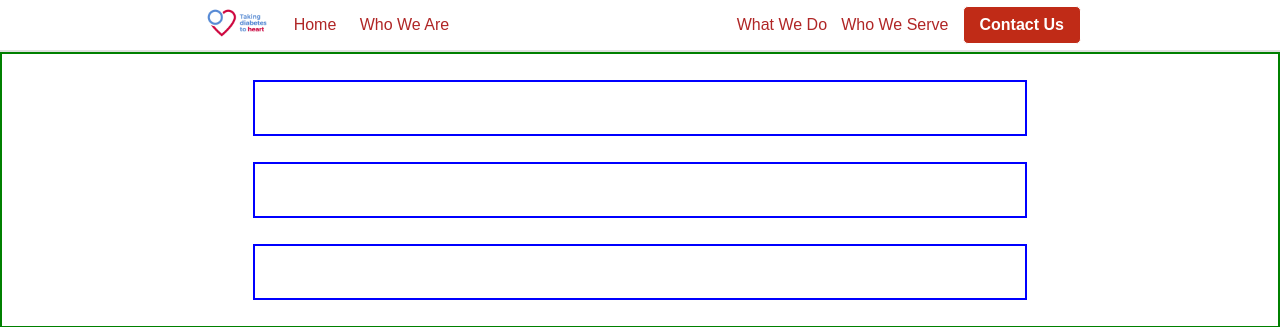
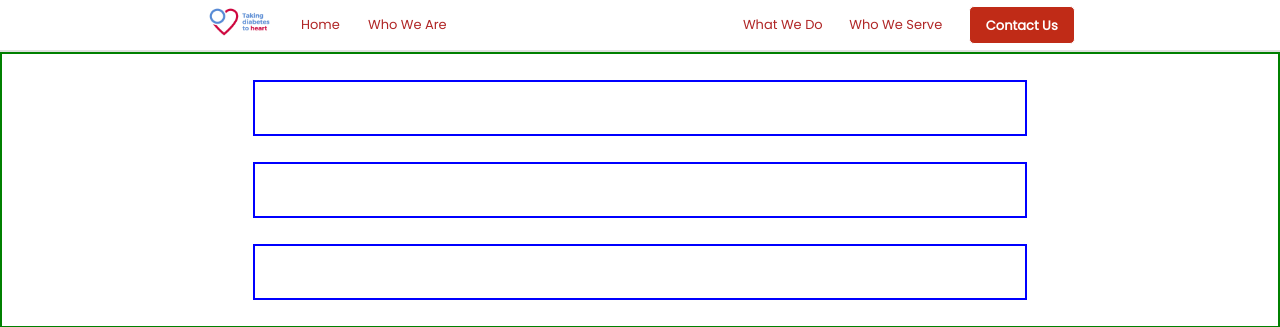
Before and after one commit to cboychinedu/DiabetiesWebApp, a Flask app: page / in a window 1280 px wide. Shown: the top 327 px of the page. Run offline with Flask 3, Linux system fonts and the light colour scheme; some web fonts are replaced.

Commit message:
added poppings font

```diff
--- a/Admin/static/css/admin.css
+++ b/Admin/static/css/admin.css
@@ -1,7 +1,7 @@
 * {
     margin: 0px;
     padding: 0px;
-    font-family: 'Poppins', sans-serif;
+    font-family: 'Poppins';
 }
 a {
     text-decoration: none;
@@ -20,6 +20,7 @@ body {
 .innerNav {
     margin: auto;
     width: 70%;
+    font-size: 13px;
     height: 50px;
 }
 .rightNav {
--- a/Admin/templates/adminHome.html
+++ b/Admin/templates/adminHome.html
@@ -5,6 +5,7 @@
     <link rel="preconnect" href="https://fonts.googleapis.com">
     <link rel="icon" type="image/x-icon" href="{{ url_for('.static', filename='images/favicon.ico') }}">
     <link rel="preconnect" href="https://fonts.gstatic.com" crossorigin>
+    <link href='https://fonts.googleapis.com/css?family=Poppins' rel='stylesheet'>
     <link href="https://fonts.googleapis.com/css2?family=Notable&display=swap" rel="stylesheet">
     <link rel="stylesheet" href="{{ url_for('.static', filename='css/admin.css') }}">
     <meta name="viewport" content="width=device-width, initial-scale=1.0">
--- a/Home/static/css/home.css
+++ b/Home/static/css/home.css
@@ -1,7 +1,7 @@
 * {
     margin: 0px;
     padding: 0px;
-    font-family: 'Poppins', sans-serif;
+    font-family: 'Poppins';
 }
 a {
     text-decoration: none;
@@ -20,6 +20,7 @@ body {
 .innerNav {
     margin: auto;
     width: 70%;
+    font-size: 13px;
     height: 50px;
 }
 .rightNav {
--- a/Home/templates/home.html
+++ b/Home/templates/home.html
@@ -5,6 +5,7 @@
     <link rel="preconnect" href="https://fonts.googleapis.com">
     <link rel="icon" type="image/x-icon" href="{{ url_for('.static', filename='images/favicon.ico') }}">
     <link rel="preconnect" href="https://fonts.gstatic.com" crossorigin>
+    <link href='https://fonts.googleapis.com/css?family=Poppins' rel='stylesheet'>
     <link href="https://fonts.googleapis.com/css2?family=Notable&display=swap" rel="stylesheet">
     <link rel="stylesheet" href="{{ url_for('.static', filename='css/home.css') }}">
     <meta name="viewport" content="width=device-width, initial-scale=1.0">
```
